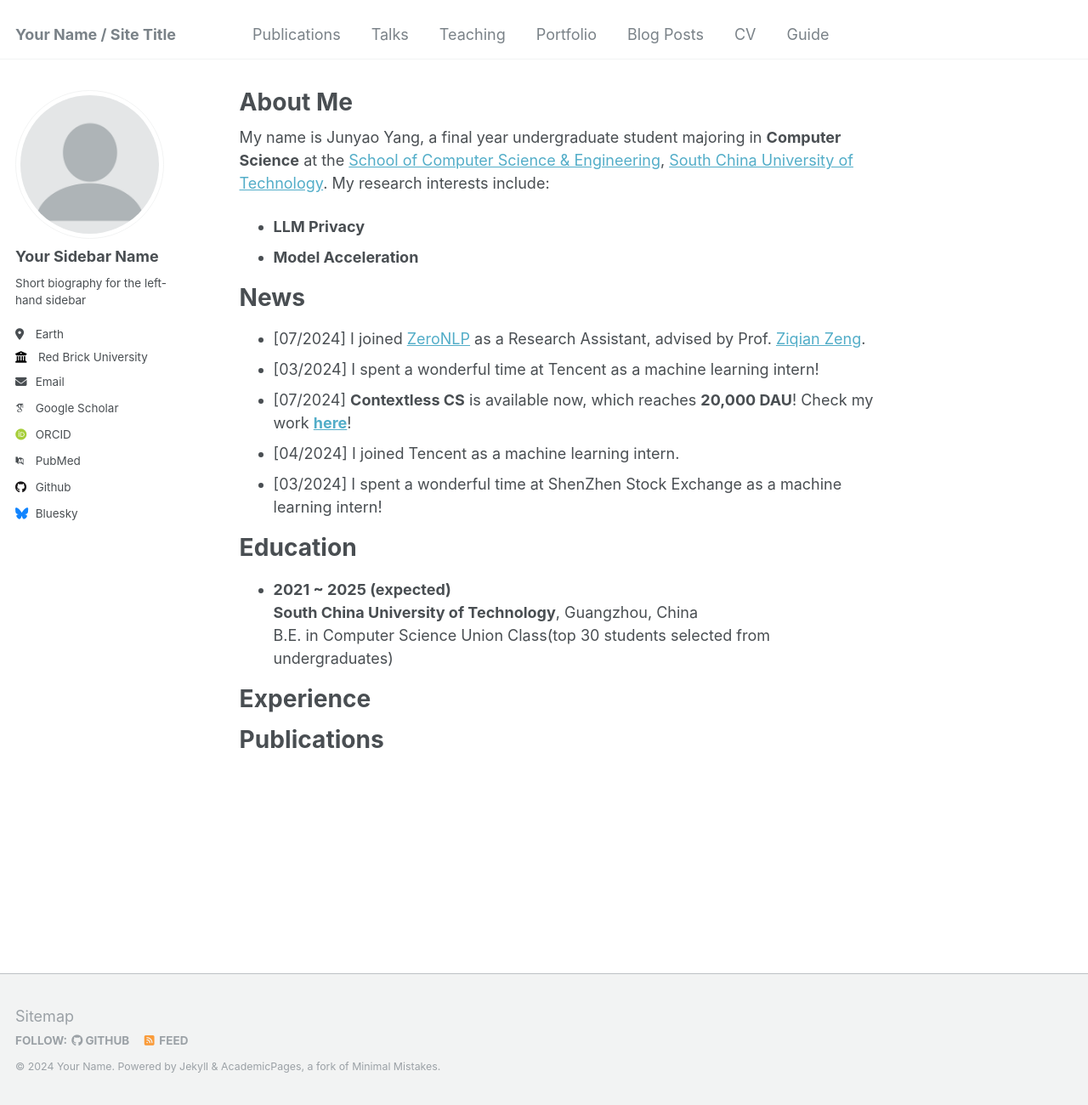
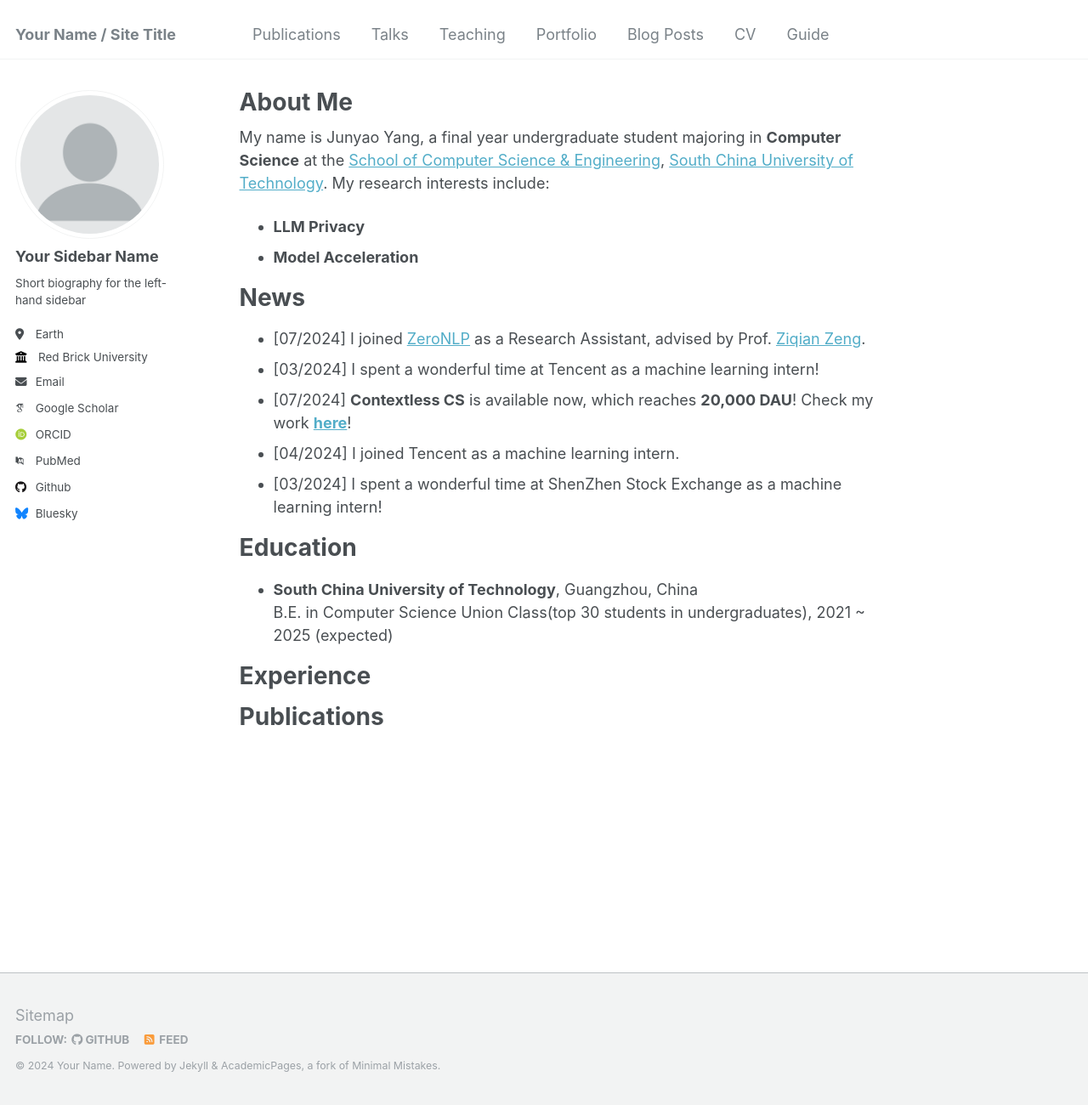
Before and after one commit to jyyang26/jyyang26.github.io, a Jekyll site: the page built from _pages/about.md, in a window 1280 px wide and 1300 px high. Shown: the whole window at 85% size. Built offline with Jekyll 4.4.1, drawn with Linux system fonts in a browser that asks for light colours; some web fonts are replaced.

Commit message:
Update about.md

```diff
--- a/_pages/about.md
+++ b/_pages/about.md
@@ -21,9 +21,8 @@ My name is Junyao Yang, a final year undergraduate student majoring in **Compute
 
 Education
 ======
-- **2021 ~ 2025 (expected)**
-  **South China University of Technology**, Guangzhou, China
-  B.E. in Computer Science Union Class(top 30 students selected from undergraduates)
+- **South China University of Technology**, Guangzhou, China
+  B.E. in Computer Science Union Class(top 30 students in undergraduates), 2021 ~ 2025 (expected)
 
 Experience
 ======
```
